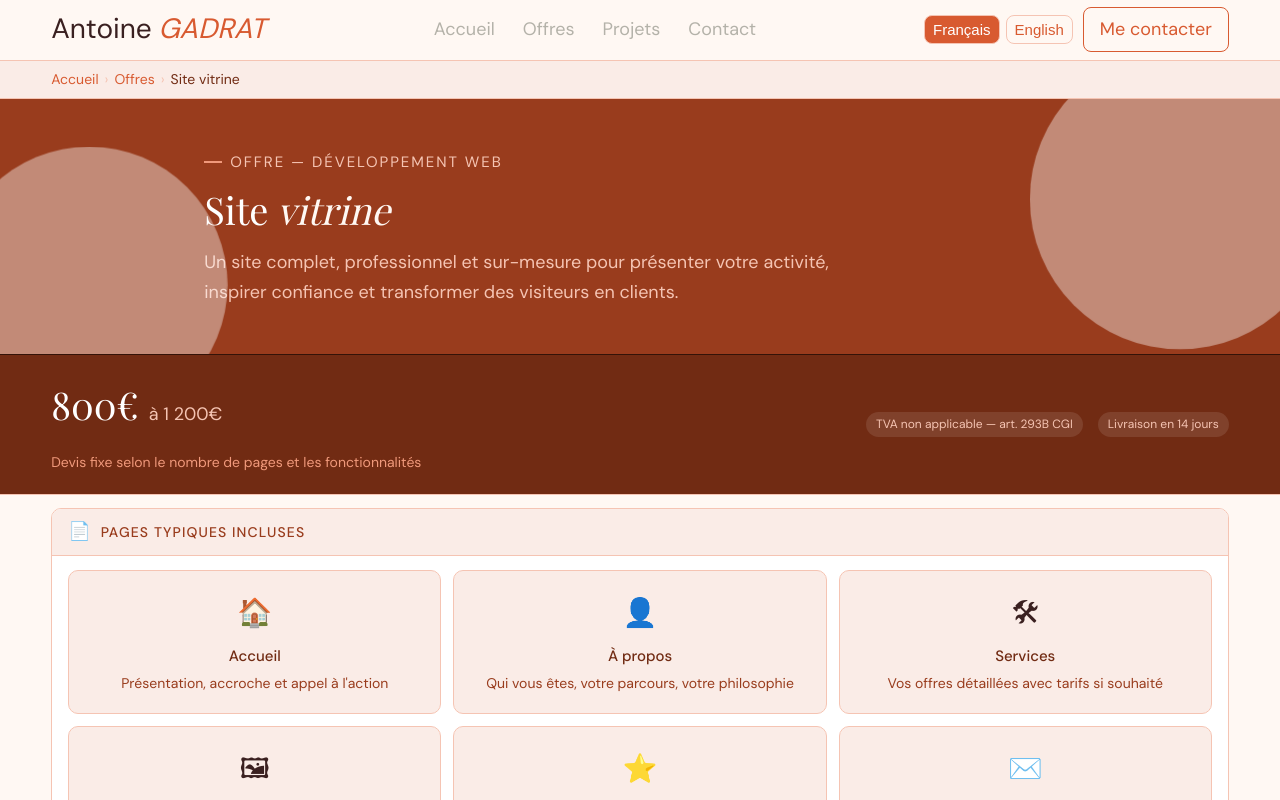
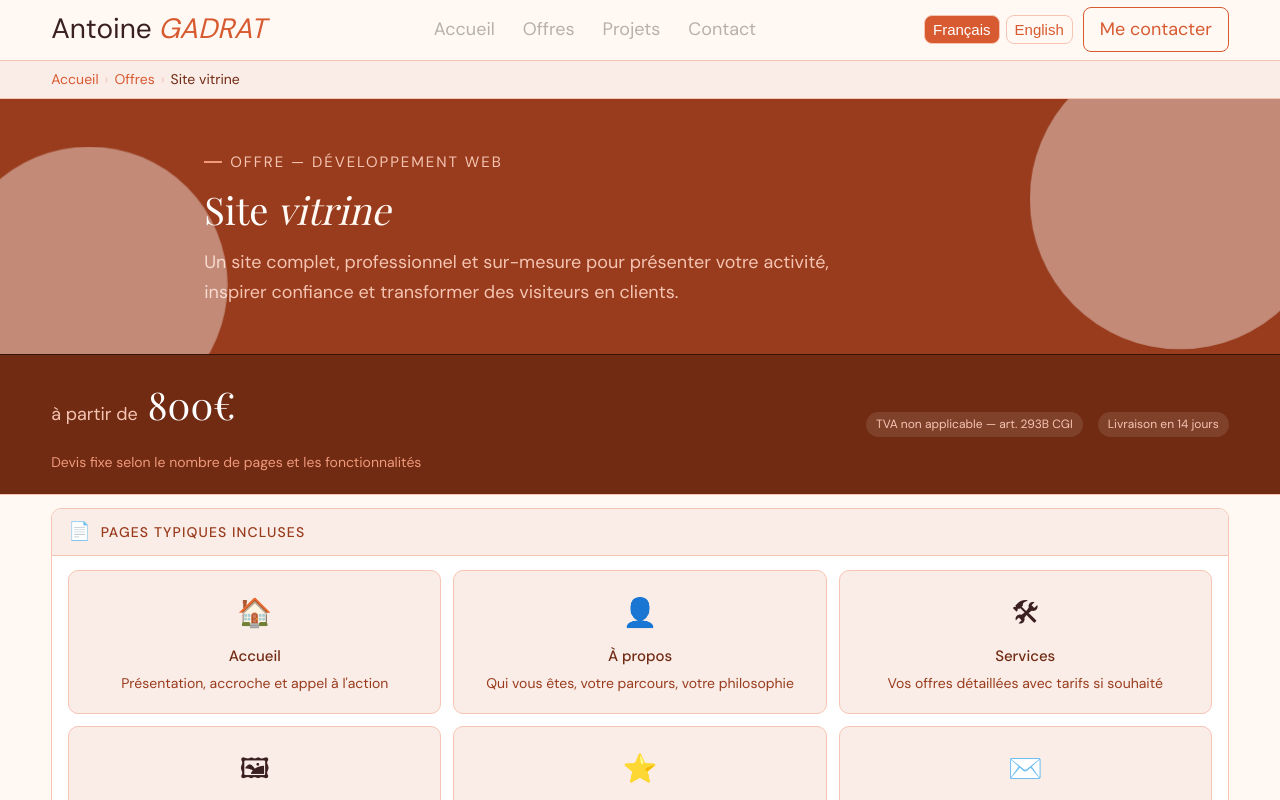
Before and after one commit to AntoineA4/My-Freelancer-Website, a React (Vite) app: page /offres/site-vitrine in a window 1280 px wide. Shown: the top 800 px of the page. Built offline with nearby package versions, Linux system fonts and the light colour scheme; a web font is replaced by a local one.

Commit message:
feat: price range offres pages

```diff
--- a/src/components/Offres/Price-range.jsx
+++ b/src/components/Offres/Price-range.jsx
@@ -13,8 +13,8 @@ function PriceBand ({
         <section className={`price-band ${PbClass}`}>
             <div className='price-right-part'>
                 <div className="price-main">
+                    <div className="price-range">{SecondPrice}</div>
                     <div className="price-amount">{MainPrice}</div>
-                    <div className="price-range">{SecondPrice}</div>
                 </div>
                 <div className="price-note">{Note}</div>
             </div>
--- a/src/trad/en.json
+++ b/src/trad/en.json
@@ -171,7 +171,7 @@
         },
         "priceRange": {
             "mainPrice":"300€",
-            "secondPrice":"to 500€",
+            "secondPrice":"from",
             "note":"Fixed price depending on the level of complexity",
             "tvaBadge":"VAT not applicable — art. 293B CGI",
             "secondBadge":"Delivered in 7 days"
@@ -271,7 +271,7 @@
         },
         "priceRange": {
             "mainPrice":"800€",
-            "secondPrice":"to 1,200€",
+            "secondPrice":"from",
             "note":"Fixed quote depending on number of pages and features",
             "tvaBadge":"VAT not applicable — art. 293B CGI",
             "secondBadge":"Delivered in 14 days"
--- a/src/trad/fr.json
+++ b/src/trad/fr.json
@@ -172,7 +172,7 @@
         },
         "priceRange": {
             "mainPrice":"300€",
-            "secondPrice":"à 500€",
+            "secondPrice":"à partir de",
             "note":"Prix fixe selon le niveau de complexité demandé",
             "tvaBadge":"TVA non applicable — art. 293B CGI",
             "secondBadge":"Livraison en 7 jours"
@@ -273,7 +273,7 @@
         },
         "priceRange": {
             "mainPrice":"800€",
-            "secondPrice":"à 1 200€",
+            "secondPrice":"à partir de",
             "note":"Devis fixe selon le nombre de pages et les fonctionnalités",
             "tvaBadge":"TVA non applicable — art. 293B CGI",
             "secondBadge":"Livraison en 14 jours"
```
